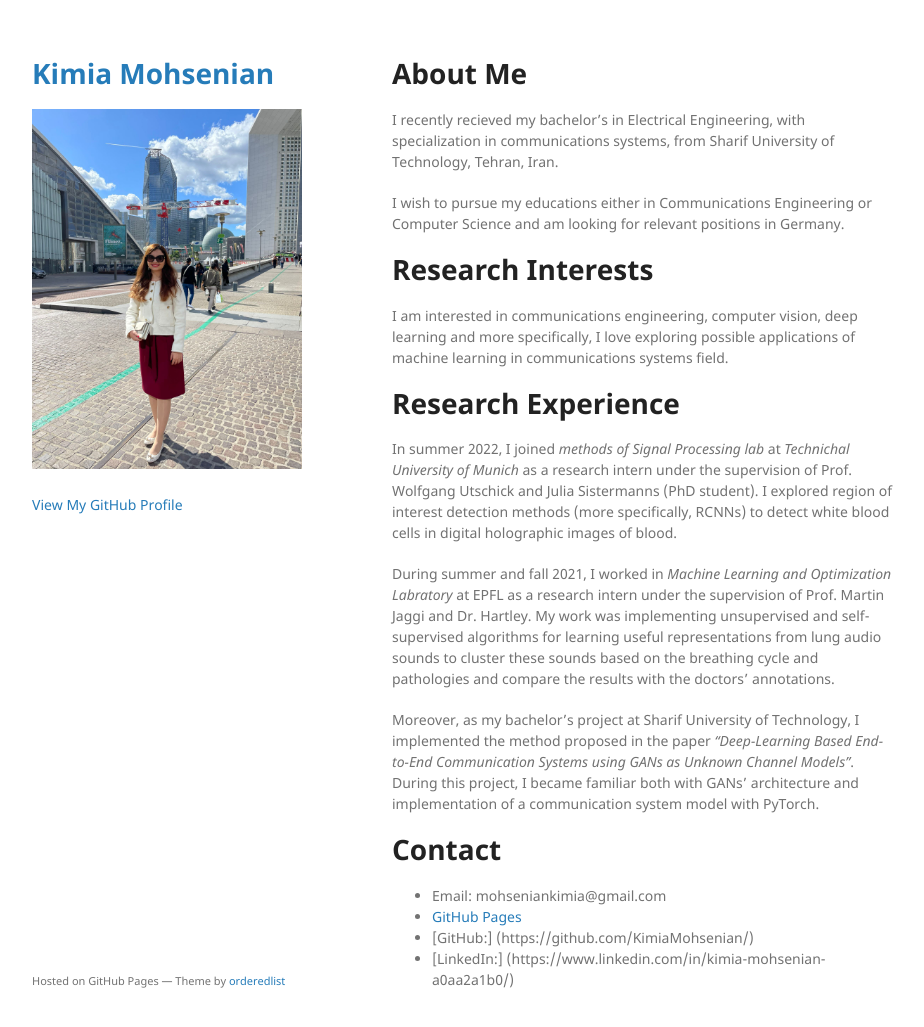
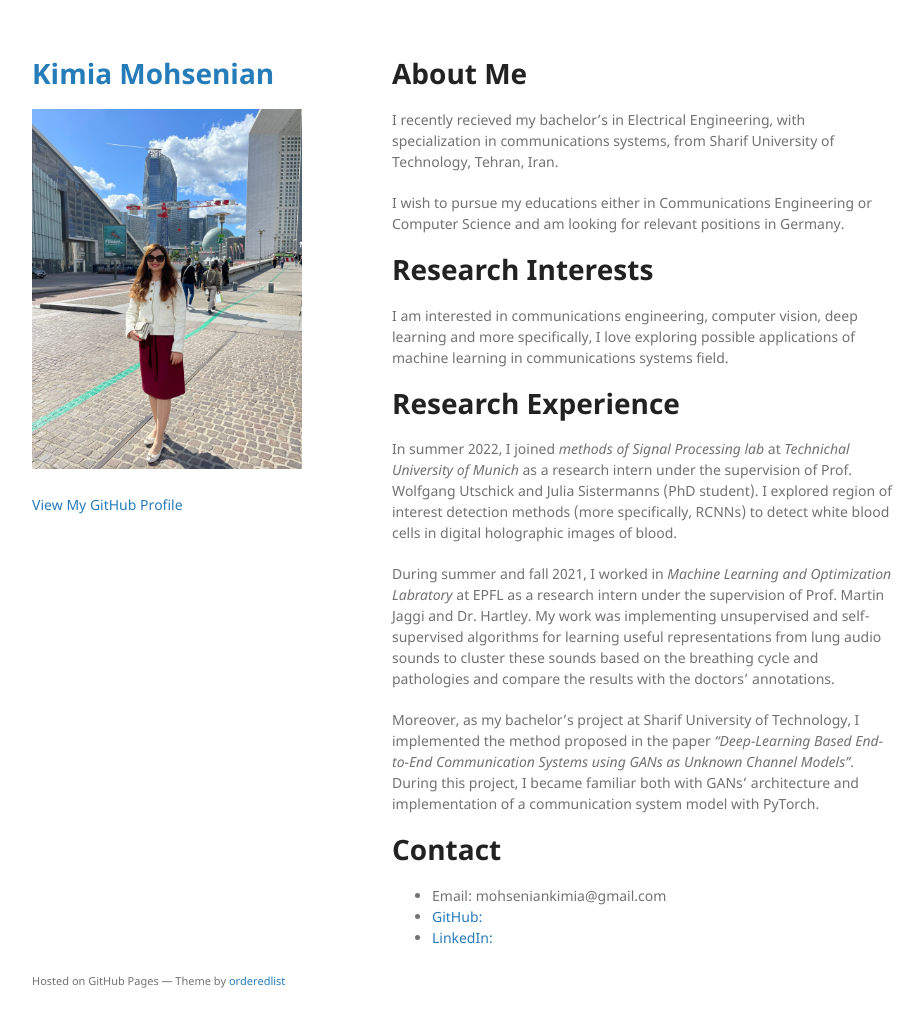
Before and after one commit to KimiaMohsenian/KimiaMohsenian.github.io, a Jekyll site: the page built from index.md, in a window 1280 px wide and 1060 px high. Shown: the top 1027 px of the window, without its empty margins (178-1102 px from the left). Built offline with Jekyll 4.4.1, drawn with Linux system fonts in a browser that asks for light colours; the repository's description, which GitHub fills in, is left out; our own code applies the rules of GitHub Pages for plain Markdown files.

Commit message:
Update index.md

```diff
--- a/index.md
+++ b/index.md
@@ -23,6 +23,5 @@ Moreover, as my bachelor's project at Sharif University of Technology, I impleme
 # Contact
 
 *   Email: mohseniankimia@gmail.com
-*   [GitHub Pages](https://pages.github.com/)
-*   [GitHub:] (https://github.com/KimiaMohsenian/)
-*   [LinkedIn:] (https://www.linkedin.com/in/kimia-mohsenian-a0aa2a1b0/)
+*   [GitHub:](https://github.com/KimiaMohsenian/)
+*   [LinkedIn:](https://www.linkedin.com/in/kimia-mohsenian-a0aa2a1b0/)
```
